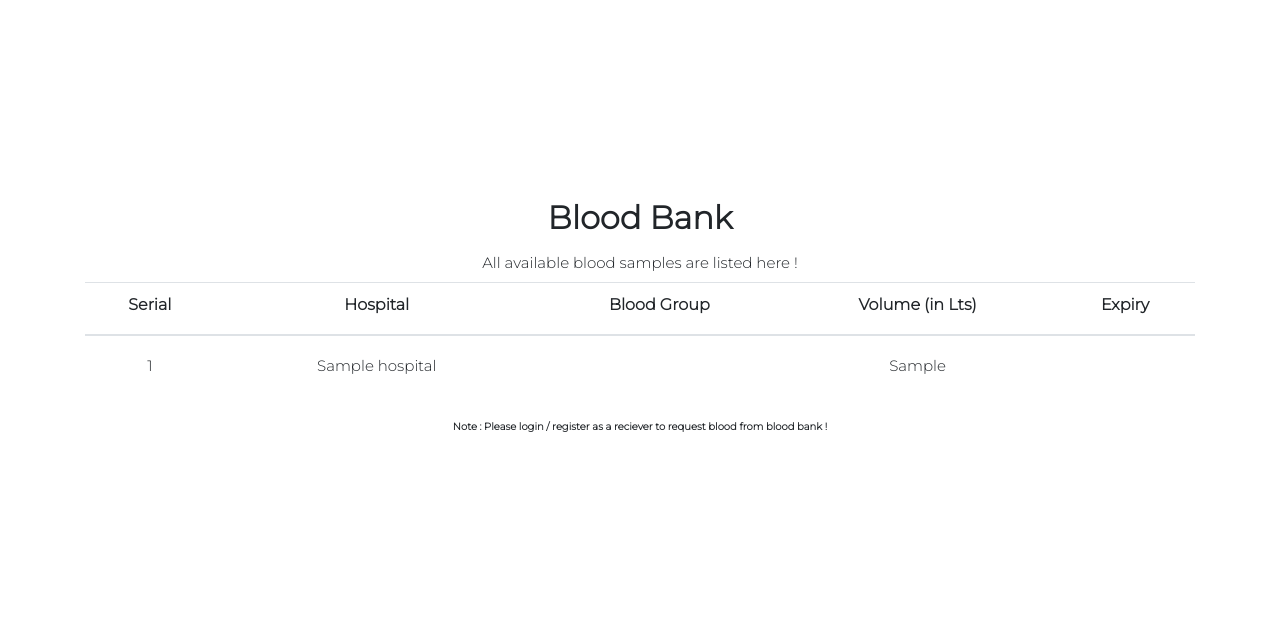
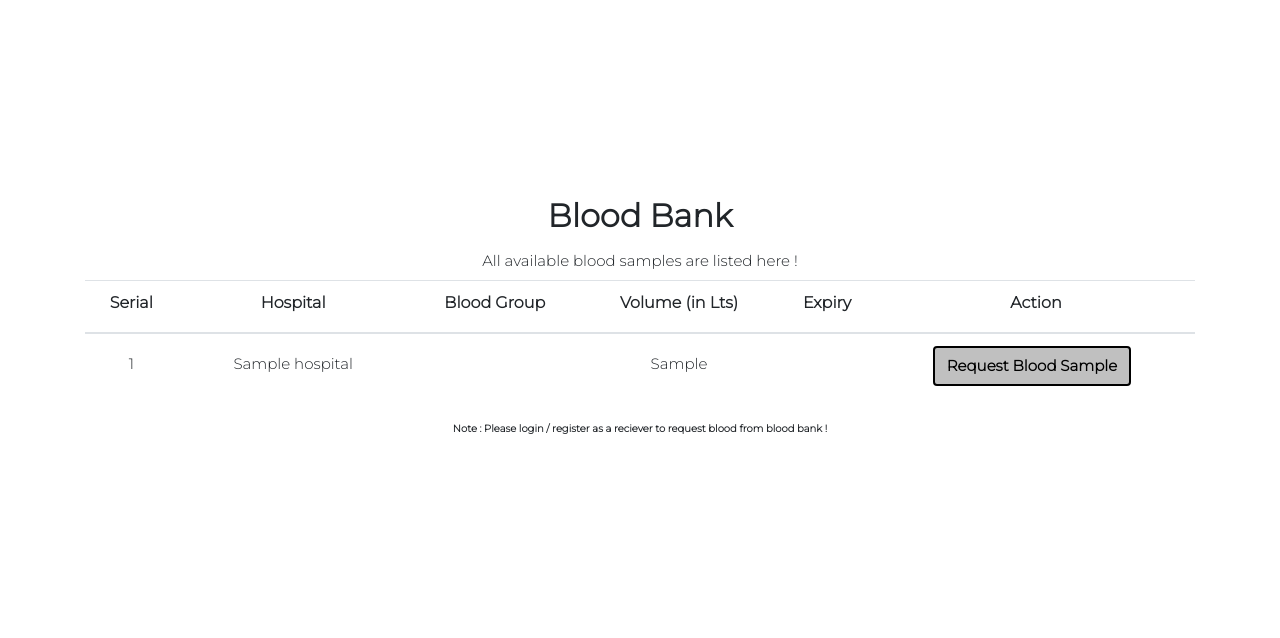
Before and after one commit to rohitroy-github/php-blood-bank-management-system, a PHP site: page /rohit-projects/ in a window 1280 px wide. Shown: the part 80-718 px from the top of the page. Run offline with PHP 8.4, Linux system fonts and the light colour scheme; tables that the repository leaves empty or names only in its code hold one stand-in row (values such as "Sample post"); data that the repository does not hold is empty.

Commit message:
update :

```diff
--- a/index.php
+++ b/index.php
@@ -56,9 +56,9 @@ include './config/constants.php'; ?>
                             <th>
                                 <h6><b>Expiry</b></h6>
                             </th>
-                            <!-- <th>
+                            <th>
                                 <h6><b>Action</b></h6>
-                            </th> -->
+                            </th>
                         </tr>
                     </thead>
                     <tbody>
@@ -126,14 +126,14 @@ include './config/constants.php'; ?>
                                     <?php echo $expiryDate; ?>
                                 </p>
                             </td>
-                            <!-- <td>
+                            <td>
                                 <div class="d-flex justify-content-center">
                                     <a href="<?php echo HOMEURL; ?>reciever/request-blood.php?id=<?php echo $id; ?>"
                                         class="btn adminPanelBtn mr-2">
-                                        Request Blood
+                                        Request Blood Sample
                                     </a>
                                 </div>
-                            </td> -->
+                            </td>
                         </tr>
 
                         <?php
```
